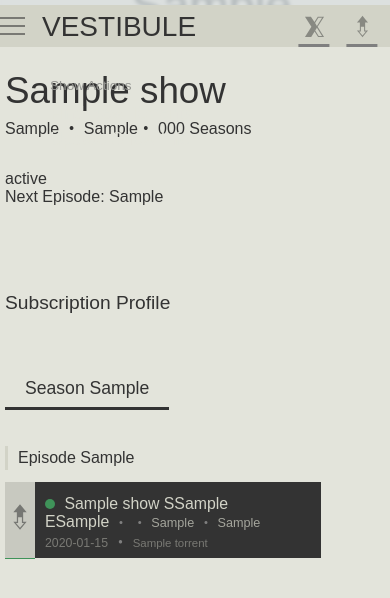
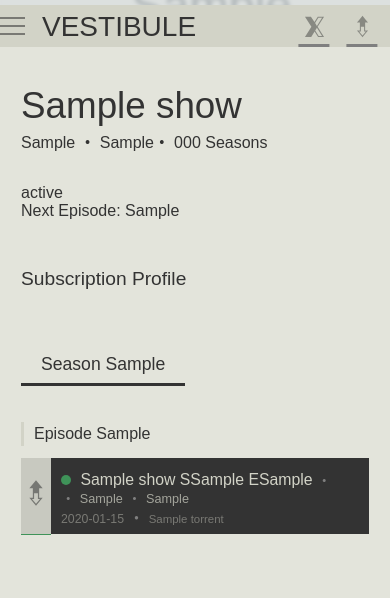
Before and after one commit to benella/vestibule, a Django app: a page that uses templates/main.html in a window 390 px wide. Shown: the top 598 px of the page. Run offline with Django 3.2, Linux system fonts and the light colour scheme; data comes from the database, SQL or seed files in the repository; tables that the repository leaves empty hold one stand-in row (values such as "Sample post"); grey boxes marked "Sample" are stand-in pictures; data that the repository does not hold is empty; some libraries are stand-ins or nearby versions; some web fonts are replaced.

Commit message:
mobile for rest of views

```diff
--- a/VestibuleServer/settings.py
+++ b/VestibuleServer/settings.py
@@ -42,7 +42,7 @@ LOGGING = {
 ALLOWED_HOSTS = ['0.0.0.0',
                  '127.0.0.1',
                  '192.168.*',
-                 '192.168.0.18',
+                 '192.168.0.11',
                  'raspberrypi.local'
                  ]
 
--- a/static/css/main_responsive.css
+++ b/static/css/main_responsive.css
@@ -58,6 +58,10 @@
         margin-bottom: 2rem;
     }
 
+    .side-panel-section-header {
+        color: #aaaca5;
+    }
+
     #services-status-box {
         right: 0;
         left: auto;
--- a/static/css/show_details.css
+++ b/static/css/show_details.css
@@ -265,3 +265,27 @@
 .profile-option {
     margin: 3px 0;
 }
+
+@media only screen and (max-width: 500px) {
+    #main-panel {
+        padding: 1rem;
+    }
+
+    #show-data-panel {
+        margin: 0;
+        width: 100%;
+    }
+
+    .show-profile {
+        margin-top: 2rem;
+    }
+
+    #torrents-panel {
+        margin: 3rem 0 0 0;
+        width: 100%;
+    }
+
+    .show-header {
+        line-height: 1.1;
+    }
+}
--- a/templates/main.html
+++ b/templates/main.html
@@ -34,8 +34,11 @@
                 <section class="side-panel-links">
                     <a href="{% url 'shows:add-show' %}" class="side-panel-link">Add Show</a>
                 </section>
+
+                {% block page_actions %} {% endblock page_actions %}
+
             </div>
-            {% block page_actions %} {% endblock page_actions %}
+
 
             <section id="services-status-box"></section>
             <div id="mobile-menu-btn" onclick="toggle_mobile_menu()"><span></span><span></span><span></span></div>
```
Also changed, not shown: static/css/feed_details.css (+16 -0 lines), static/css/feed_list.css (+9 -0 lines).
